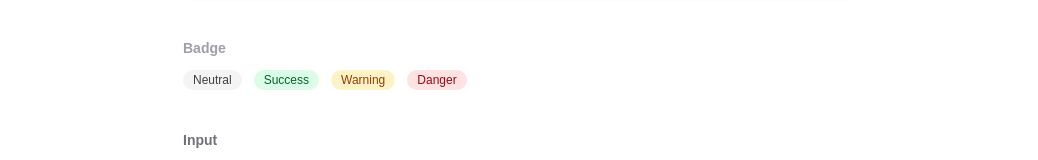
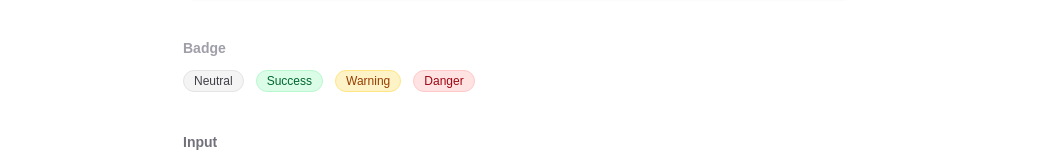
Before and after one commit to rasiolisufaj/ft_transcendence, a Next.js app: page /dev/ui in a window 1280 px wide. Shown: the part 389-549 px from the top of the page, without its empty margins (121-1159 px from the left). Built offline with nearby package versions, Linux system fonts and the light colour scheme.

Commit message:
add tone-matched border to Badge

```diff
--- a/src/components/ui/Badge.tsx
+++ b/src/components/ui/Badge.tsx
@@ -6,14 +6,13 @@ type BadgeProps = HTMLAttributes<HTMLSpanElement> & {
 };
 
 export function Badge({ tone = "neutral", className = "", ...props }: BadgeProps) {
-  const base =
-    "inline-flex items-center rounded-full px-2.5 py-0.5 text-xs font-medium";
+  const base = "inline-flex items-center rounded-full border px-2.5 py-0.5 text-xs font-medium";
 
   const tones = {
-    neutral: "bg-zinc-100 text-zinc-700 dark:bg-zinc-800 dark:text-zinc-300",
-    success: "bg-green-100 text-green-800 dark:bg-green-900/40 dark:text-green-300",
-    warning: "bg-amber-100 text-amber-800 dark:bg-amber-900/40 dark:text-amber-300",
-    danger: "bg-red-100 text-red-800 dark:bg-red-900/40 dark:text-red-300",
+    neutral: "border-zinc-200 bg-zinc-100 text-zinc-700 dark:border-zinc-700 dark:bg-zinc-800 dark:text-zinc-300",
+    success: "border-green-200 bg-green-100 text-green-800 dark:border-green-800 dark:bg-green-900/40 dark:text-green-300",
+    warning: "border-amber-200 bg-amber-100 text-amber-800 dark:border-amber-800 dark:bg-amber-900/40 dark:text-amber-300",
+    danger: "border-red-200 bg-red-100 text-red-800 dark:border-red-800 dark:bg-red-900/40 dark:text-red-300",
   };
 
   return <span className={`${base} ${tones[tone]} ${className}`} {...props} />;
```
